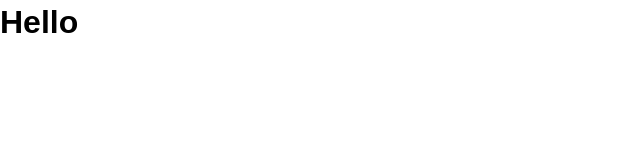
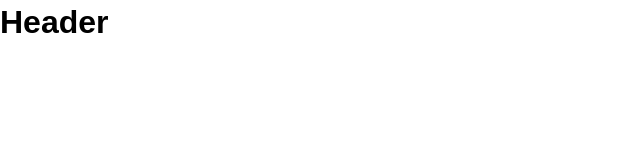
Before and after one commit to haniffaraz/atlas, a React (Create React App) app: page / in a window 1280 px wide. Shown: the top 160 px of the page, without its empty margins (0-640 px from the left). Built offline with nearby package versions, Linux system fonts and the light colour scheme.

Commit message:
Initial header component created and added to app.js

```diff
--- a/src/App.js
+++ b/src/App.js
@@ -1,11 +1,12 @@
 import React from 'react';
 import './App.css';
+import Header from './components/Header'
 
 class App extends React.Component {
   render() {
     return (
       <div className="App">
-        <h1>Hello</h1>
+        <Header />
       </div>
     );
   }
--- /dev/null
+++ b/src/components/Header.js
@@ -0,0 +1,11 @@
+import React from 'react'
+
+function Header() {
+  return (
+    <div>
+      <h1>Header</h1>
+    </div>
+  )
+}
+
+export default Header
```
